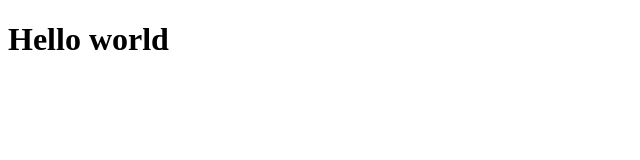
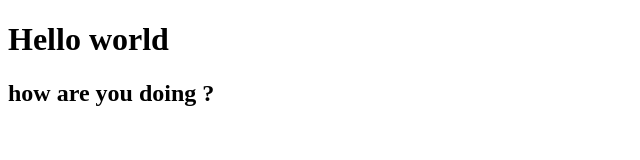
Before and after one commit to tekayaghassen/my-first, a plain HTML site: page index.html in a window 1280 px wide. Shown: the whole page, without its empty margins (0-640 px from the left). Drawn offline with Linux system fonts and the light colour scheme.

Commit message:
index.html

```diff
--- a/index.html
+++ b/index.html
@@ -3,6 +3,6 @@
 <h1> Hello world</h1>
 </head>
 <body>
-
+<h2> how are you doing ? </h2>
 </body>
 </html>
```
